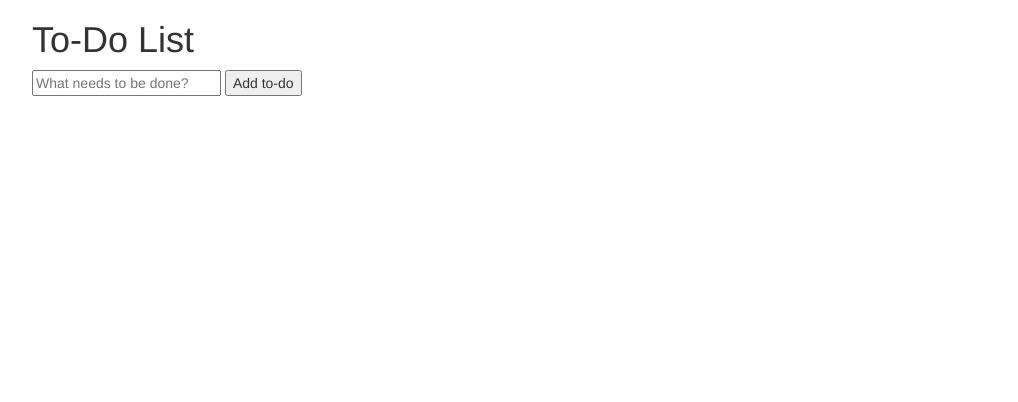
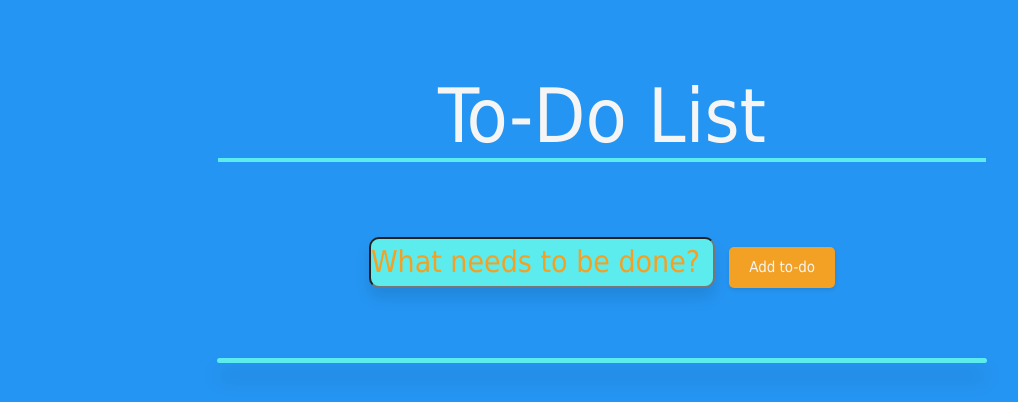
Before and after one commit to samorey11/To-doListAssignment, a plain HTML site: page index.html in a window 1280 px wide. Shown: the whole page, without its empty margins (38-1056 px from the left). Drawn offline with nearby package versions, Linux system fonts and the light colour scheme; no server answers.

Commit message:
CSS completed

```diff
--- a/index.css
+++ b/index.css
@@ -1,14 +1,84 @@
 body {
-
-
+  font-family: Tahoma, sans-serif;
+  font-weight: 400;
+  font-size: 1.5em;
+  color: whitesmoke;
+  background-color: #2595F3;
 }
 
 #todo-list {
   text-align: center;
   padding-left: 4em;
   margin-top: 2em;
+  font-size: 2em;
+  background-color: #5DECED;
+  border-radius: 2rem;
+  box-shadow: 0 15px 20px rgba(0,0,0,0.2);
+  padding: .25rem 0;
 }
 
 #todo-item {
   margin-top: 1em;
 }
+
+#todo-input button {
+  background-color: #F3A125;
+  border: none;
+  padding: 1rem 2rem;
+  margin-left: 1rem;
+  margin-top: 1rem;
+  margin-bottom: 1rem;
+  border-radius: .5rem;
+  box-shadow: 0 2px 4px rgba(0,0,0,0.1);
+  font-size: 1em;
+  vertical-align: center;
+}
+
+#todo-input input {
+  border-radius: 1rem;
+  box-shadow: 0 10px 15px rgba(0,0,0,0.1);
+  padding: .25rem 0;
+  font-size: 2em;
+  background-color: #5DECED;
+
+}
+
+::placeholder {
+  color: #F3A125
+}
+
+.remove {
+  background-color: #F3A125;
+  border: none;
+  padding: 1rem 2rem;
+  margin-left: 1rem;
+  margin-top: 1rem;
+  margin-bottom: 1rem;
+  border-radius: .5rem;
+  box-shadow: 0 2px 4px rgba(0,0,0,0.1);
+  font-size: 0.5em;
+  vertical-align: center;
+}
+
+h1 {
+  border-bottom: 4px solid #5DECED;
+  margin: 3em, 3em;
+  display: block;
+  margin-block-start: 1em;
+  margin-block-end: 1em;
+  width: 60%;
+  margin-right: 20%;
+  margin-left: 20%;
+  font-size: 5em;
+  background-color: #2595F3;
+}
+
+.heading-container {
+  width: 1000px;
+}
+
+
+.container {
+  width: 800px;
+  background-color: #2595F3;
+}
--- a/index.html
+++ b/index.html
@@ -14,18 +14,14 @@
     <title>To-Do List</title>
   </head>
   <body>
+    <h1 class="text-center border-bottom">To-Do List</h2>
+    <div></div>
     <div class="container">
-      <h1>To-Do List</h2>
-      <div>
-        <form id="todo-input">
-          <input id="new-task" type="text" placeholder="What needs to be done?" required>
-
-          <button>Add to-do</button>
-        </form>
+      <form class="text-center" id="todo-input">
+        <input id="new-task" type="text" placeholder="What needs to be done?" required>
+        <button>Add to-do</button>
+      </form>
+      <div id="todo-list">
       </div>
     </div>
-    <div></div>
-    <div id="todo-list">
-    </div>
-
   </body>
--- a/index.js
+++ b/index.js
@@ -18,7 +18,7 @@ $(document).ready(function () {
         response.tasks.forEach(function (task) {
 
           //task = task.content;
-          $('#todo-list').append('<div class="row"><input class="mark-complete" type="checkbox" data-id="'+task.id+'"' + (task.completed ? 'checked' : '') +'><div class="col-xs-4 mt-2">'+task.content+'</div><div class="col-xs-4 mt-2"><button class="remove my-2" data-id="'+task.id+'">Remove</button></div></div>');
+          $('#todo-list').append('<div class="row"><input class="mark-complete btn-lg" type="checkbox" data-id="'+task.id+'"' + (task.completed ? 'checked' : '') +'><div class="col-xs-4 mt-2">'+task.content+'</div><div class="col-xs-4 mt-2"><button class="remove my-2 btn-sm" data-id="'+task.id+'">Remove</button></div></div>');
 
           //$('#todo-list').append('<p><input type="checkbox" value="completed">' + task + '<button type="button" class="btn btn-danger remove-button">Remove</button></p>');
         });
```
